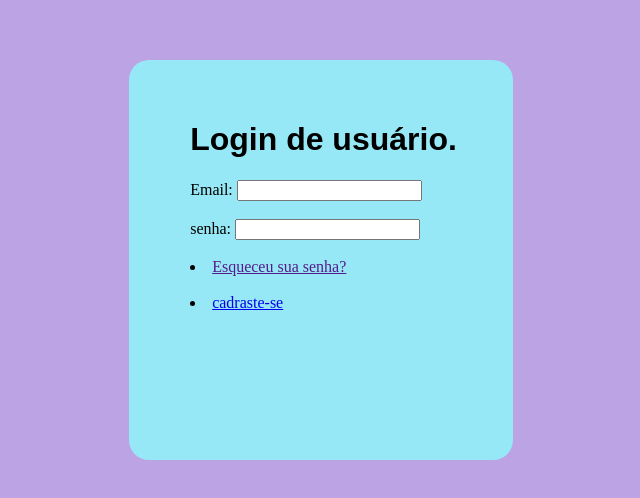
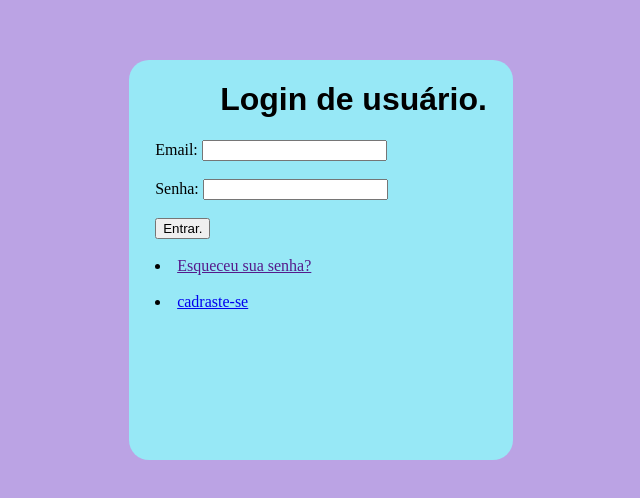
Before and after one commit to Projeto-P-I-sprint2/Projeto-PI-sprint2, a plain HTML site: page telaLogin..html in a window 1280 px wide. Shown: the part 148-646 px from the top of the page, without its empty margins (327-967 px from the left). Drawn offline with Linux system fonts and the light colour scheme.

Commit message:
versão para revisão

```diff
--- a/telaLogin..html
+++ b/telaLogin..html
@@ -10,15 +10,24 @@
 <body>
 <div class="container">
     <div class="box">
-        <div class="interação">
-        <h1>Login de usuário.</h1>
-        Email: <input class="email"> <br>
-        <br>
-        senha: <input type="password"> <br>
-        <br>
-        <li><a href="">Esqueceu sua senha?</a></li>
-        <br>
-        <li><a href="telaCadastro.html">cadraste-se</a></li>
+        <div class="card">
+        <h1 style="margin-left: 65px;">Login de usuário.</h1>
+        <form>
+            <label for="email_input">Email: </label>
+            <input id="email_input"> <br>
+            <br>
+            <label for="senha_input">Senha: </label>
+            <input type="password" id="senha_input"> <br>
+            <br>
+            <button type="button">Entrar.</button>
+            <br>
+            <br>
+            <div class="navbar">
+            <li><a href="">Esqueceu sua senha?</a></li>
+            <br>
+            <li><a href="telaCadastro.html">cadraste-se</a></li>
+            </div>
+        </form>
     </div>
     </div>
 </div>
```
